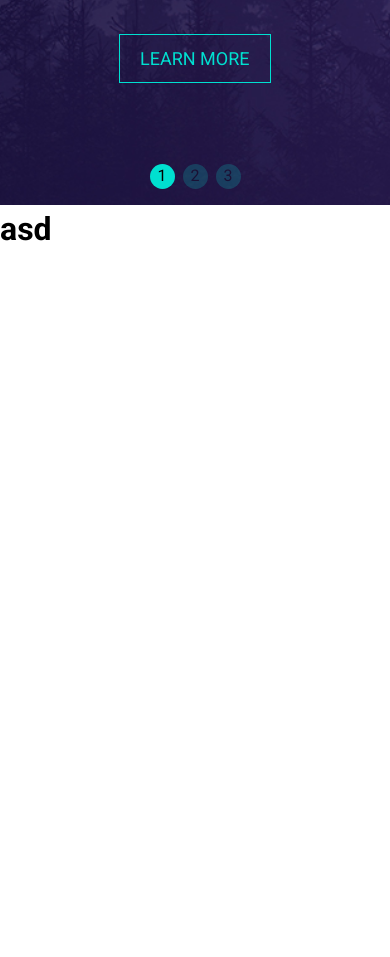
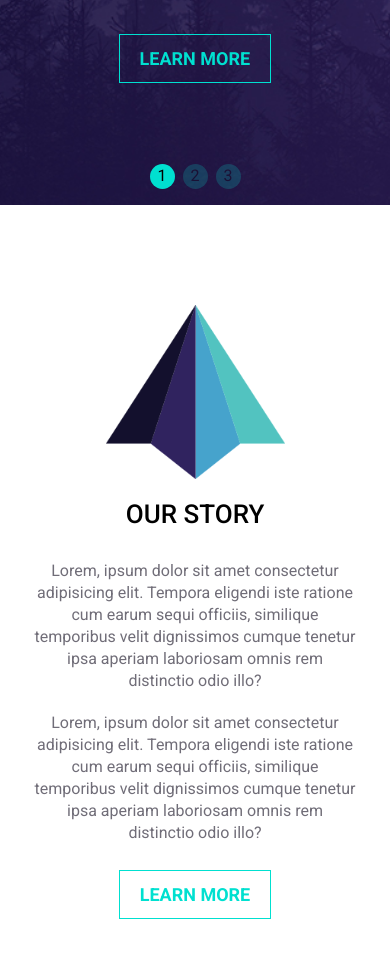
Before and after one commit to raccon-dev/tajam-markup, a plain HTML site: page index.html in a window 390 px wide. Shown: the part 639-1596 px from the top of the page. Before the commit the page ends 892 px from the top, so only its background shows below. Drawn offline with nearby package versions, Linux system fonts and the light colour scheme.

Commit message:
finish our story

```diff
--- a/css/general.scss
+++ b/css/general.scss
@@ -16,6 +16,7 @@ body {
     padding: 10px 20px;
     font-size: 18px;
     text-transform: uppercase;
+    font-weight: 600;
 }
 
 
--- a/css/style.scss
+++ b/css/style.scss
@@ -51,6 +51,39 @@ $lightBlue: #00e0d0;
     }
 }
 
+#out-story {
+    margin: 100px 0;
+
+    .container {
+        display: flex;
+        justify-content: space-between;
+    }
+    .image-container {
+        width: 40%;
+    }
+    .section-title {
+        text-transform: uppercase;
+        font-size: 26px;
+        font-weight: 500;
+    }
+    .big-logo {
+        margin: 0 auto;
+    }
+    .info-container {
+        width: 60%;
+    }
+    .story-text {
+        padding: 10px 0;
+        color: #413d4b;
+        font-weight: 300;
+        line-height: 22px;
+        opacity: 0.75;
+    }
+    .btn-our-story{
+        margin: 1rem 0;
+    }
+}
+
 // swiper custom style
 .swiper-pagination-bullet {
     background-color: $lightBlue;
@@ -80,7 +113,6 @@ $lightBlue: #00e0d0;
             font-size: 17px !important;
             padding: 1rem 0 !important;
         }
-
     }
 }
 
@@ -94,6 +126,24 @@ $lightBlue: #00e0d0;
     .swiper-pagination-custom,
     .swiper-pagination-fraction {
         bottom: 1rem;
+    }
+    #out-story{
+        .container{
+            flex-direction: column;
+            justify-content: center;
+            align-items: center;
+            text-align: center;
+
+        }
+        .info-container{
+            width: 90%;
+        }
+        .image-container{
+            width: 50%;
+        }
+        .section-title{
+            margin: 1rem 0;
+        }
     }
 }
 
@@ -181,4 +231,5 @@ $lightBlue: #00e0d0;
             }
         }
     }
+
 }
--- a/index.html
+++ b/index.html
@@ -53,32 +53,32 @@
             <div class="swiper-slide">
 
               <h1 class="main-title">We Are Awesome Creative Agency</h1>
-              <hr  color="#00e0d0" class="line-small-lightBlue">
+              <hr color="#00e0d0" class="line-small-lightBlue">
               <p class="main-subtitle"> Lorem ipsum dolor sit amet consectetur adipisicing elit. Maiores omnis repellat
                 veniam nemo repellendus culpa. Similique, nemo eaque debitis odit facilis, dolorum nulla quidem, fugiat
                 ad
                 atque accusamus non officia!</p>
-                <button class="btn">Learn More</button>
+              <button class="btn">Learn More</button>
             </div>
             <div class="swiper-slide">
 
               <h1 class="main-title">Slide 2</h1>
-              <hr  color="#00e0d0" class="line-small-lightBlue">
+              <hr color="#00e0d0" class="line-small-lightBlue">
               <p class="main-subtitle"> Lorem ipsum dolor sit amet consectetur adipisicing elit. Maiores omnis repellat
                 veniam nemo repellendus culpa. Similique, nemo eaque debitis odit facilis, dolorum nulla quidem, fugiat
                 ad
                 atque accusamus non officia!</p>
-                <button class="btn">Learn More</button>
+              <button class="btn">Learn More</button>
             </div>
             <div class="swiper-slide">
 
               <h1 class="main-title">Slide 3</h1>
-              <hr  color="#00e0d0" class="line-small-lightBlue">
+              <hr color="#00e0d0" class="line-small-lightBlue">
               <p class="main-subtitle"> Lorem ipsum dolor sit amet consectetur adipisicing elit. Maiores omnis repellat
                 veniam nemo repellendus culpa. Similique, nemo eaque debitis odit facilis, dolorum nulla quidem, fugiat
                 ad
                 atque accusamus non officia!</p>
-                <button class="btn btn-more">Learn More</button>
+              <button class="btn btn-more">Learn More</button>
             </div>
 
           </div>
@@ -93,7 +93,23 @@
   </section>
 
 
-  <h1>asd</h1>
+  <section id="out-story">
+    <div class="container">
+      <div class="image-container">
+        <img class="big-logo" src="img/big-logo.png" alt="logo">
+      </div>
+      <div class="info-container">
+        <h2 class="section-title">Our Story</h2>
+        <p class="story-text">Lorem, ipsum dolor sit amet consectetur adipisicing elit. Tempora eligendi iste ratione cum earum sequi
+          officiis, similique temporibus velit dignissimos cumque tenetur ipsa aperiam laboriosam omnis rem distinctio
+          odio illo?</p>
+        <p class="story-text">Lorem, ipsum dolor sit amet consectetur adipisicing elit. Tempora eligendi iste ratione cum earum sequi
+          officiis, similique temporibus velit dignissimos cumque tenetur ipsa aperiam laboriosam omnis rem distinctio
+          odio illo?</p>
+        <button class="btn btn-more btn-our-story">Learn More</button>
+      </div>
+    </div>
+  </section>
 
 
 
```
Also changed, not shown: css/general.css, css/style.css, img/big-logo.png (added), 2 other files.
